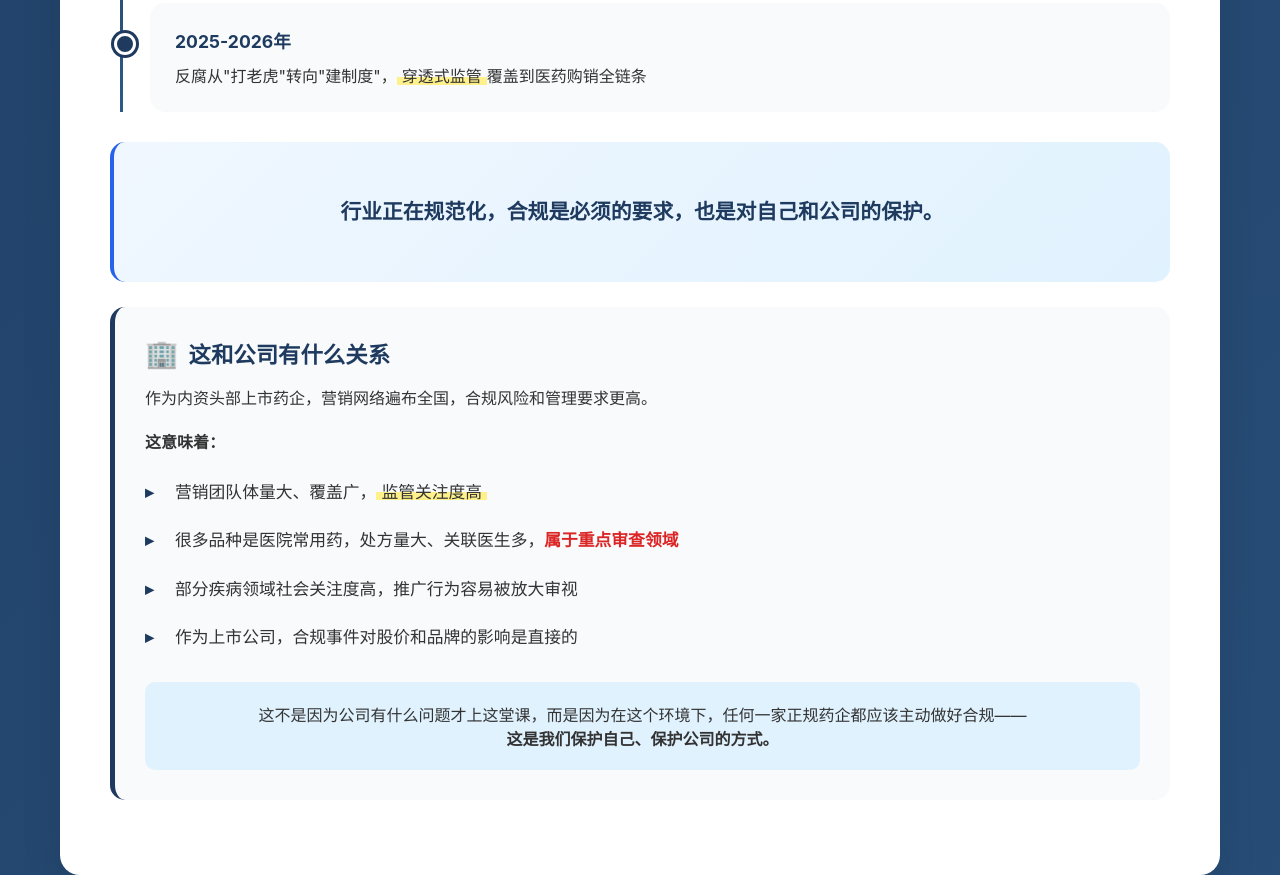
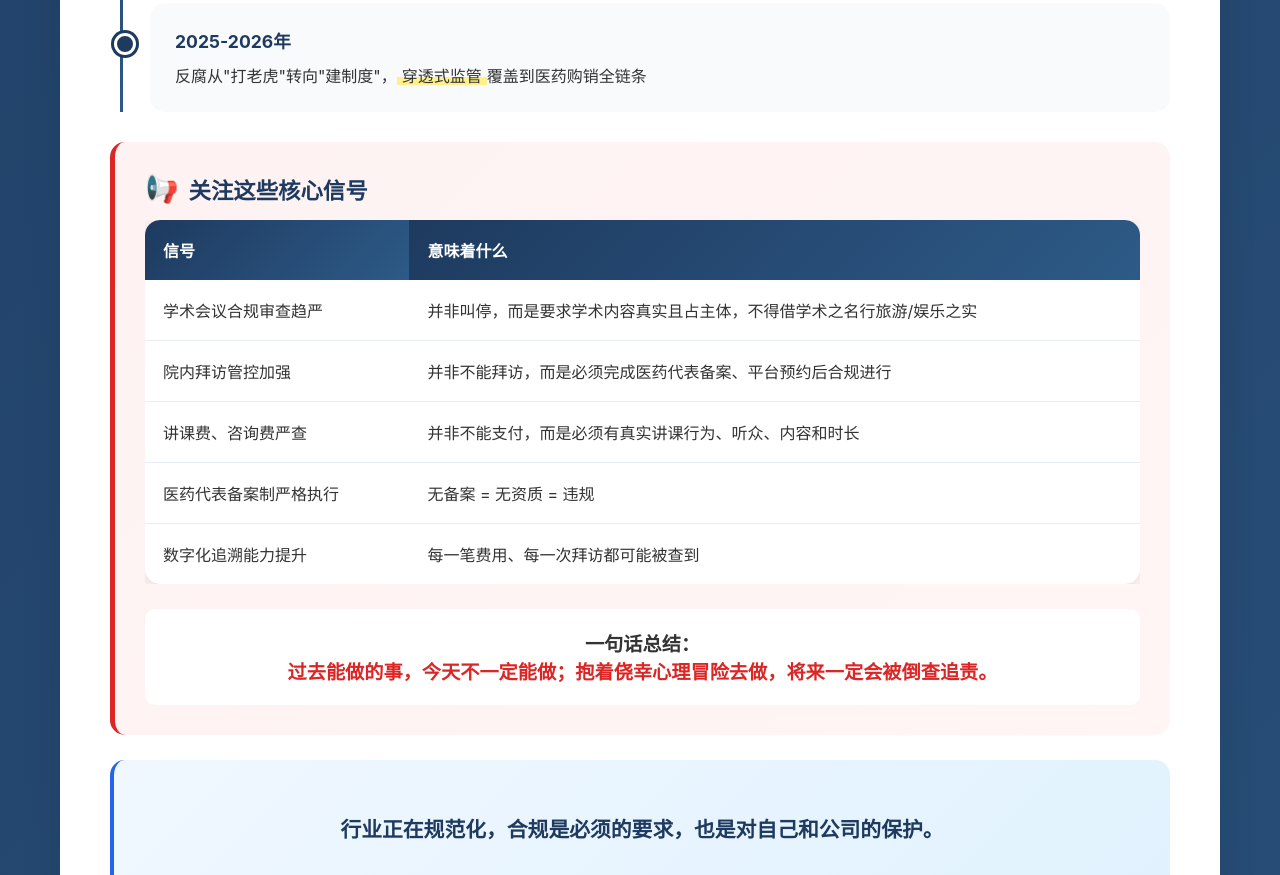
Before and after one commit to AeverLam/lizhu-compliance-training, a plain HTML site: page preview_index.html in a window 1280 px wide. Shown: the part 2573-3448 px from the top of the page. Drawn offline with Linux system fonts and the light colour scheme.

Commit message:
预览版修正：删除'这和公司有什么关系'卡片，恢复核心信号卡片

```diff
--- a/preview_index.html
+++ b/preview_index.html
@@ -738,25 +738,45 @@
                 </div>
             </div>
 
+            <div class="card warning">
+                <h3><span class="icon">📢</span>关注这些核心信号</h3>
+                <div class="table-container">
+                    <table>
+                        <tr>
+                            <th>信号</th>
+                            <th>意味着什么</th>
+                        </tr>
+                        <tr>
+                            <td>学术会议合规审查趋严</td>
+                            <td>并非叫停，而是要求学术内容真实且占主体，不得借学术之名行旅游/娱乐之实</td>
+                        </tr>
+                        <tr>
+                            <td>院内拜访管控加强</td>
+                            <td>并非不能拜访，而是必须完成医药代表备案、平台预约后合规进行</td>
+                        </tr>
+                        <tr>
+                            <td>讲课费、咨询费严查</td>
+                            <td>并非不能支付，而是必须有真实讲课行为、听众、内容和时长</td>
+                        </tr>
+                        <tr>
+                            <td>医药代表备案制严格执行</td>
+                            <td>无备案 = 无资质 = 违规</td>
+                        </tr>
+                        <tr>
+                            <td>数字化追溯能力提升</td>
+                            <td>每一笔费用、每一次拜访都可能被查到</td>
+                        </tr>
+                    </table>
+                </div>
+                <p style="font-size: 1.2em; text-align: center; margin-top: 20px; padding: 20px; background: white; border-radius: 10px;">
+                    <strong>一句话总结：</strong><br>
+                    <span class="danger">过去能做的事，今天不一定能做；抱着侥幸心理冒险去做，将来一定会被倒查追责。</span>
+                </p>
+            </div>
+
             <div class="card" style="background: linear-gradient(135deg, #f0f7ff, #e0f2fe); border-left: 4px solid #2563eb;">
                 <p style="font-size: 1.3em; line-height: 1.9; text-align: center; padding: 20px; color: #1e3a5f; font-weight: 600;">
                 行业正在规范化，合规是必须的要求，也是对自己和公司的保护。
-                </p>
-            </div>
-
-            <div class="card">
-                <h3><span class="icon">🏢</span>这和公司有什么关系</h3>
-                <p style="margin-bottom: 20px;">作为内资头部上市药企，营销网络遍布全国，合规风险和管理要求更高。</p>
-                <p style="margin-bottom: 15px;"><strong>这意味着：</strong></p>
-                <ul>
-                    <li>营销团队体量大、覆盖广，<span class="highlight">监管关注度高</span></li>
-                    <li>很多品种是医院常用药，处方量大、关联医生多，<span class="danger">属于重点审查领域</span></li>
-                    <li>部分疾病领域社会关注度高，推广行为容易被放大审视</li>
-                    <li>作为上市公司，合规事件对股价和品牌的影响是直接的</li>
-                </ul>
-                <p style="margin-top: 20px; padding: 20px; background: #e0f2fe; border-radius: 10px; text-align: center;">
-                    这不是因为公司有什么问题才上这堂课，而是因为在这个环境下，任何一家正规药企都应该主动做好合规——<br>
-                    <strong>这是我们保护自己、保护公司的方式。</strong>
                 </p>
             </div>
         </div>
```
